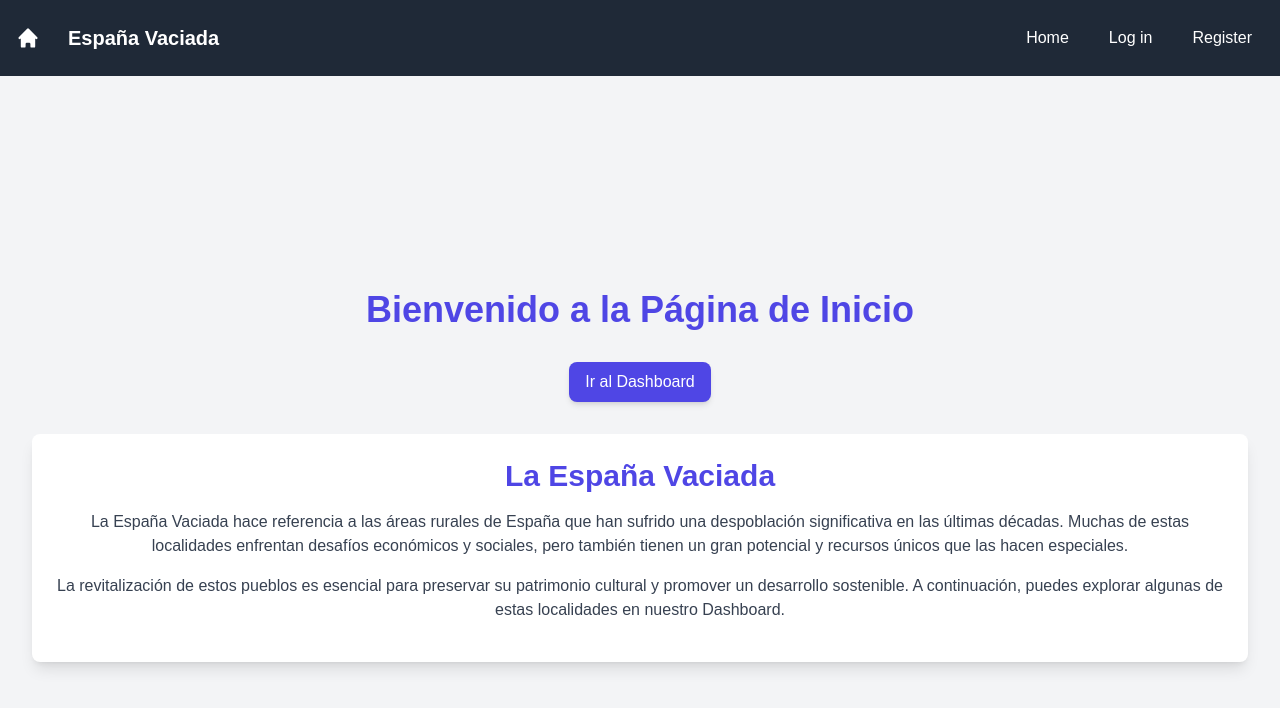
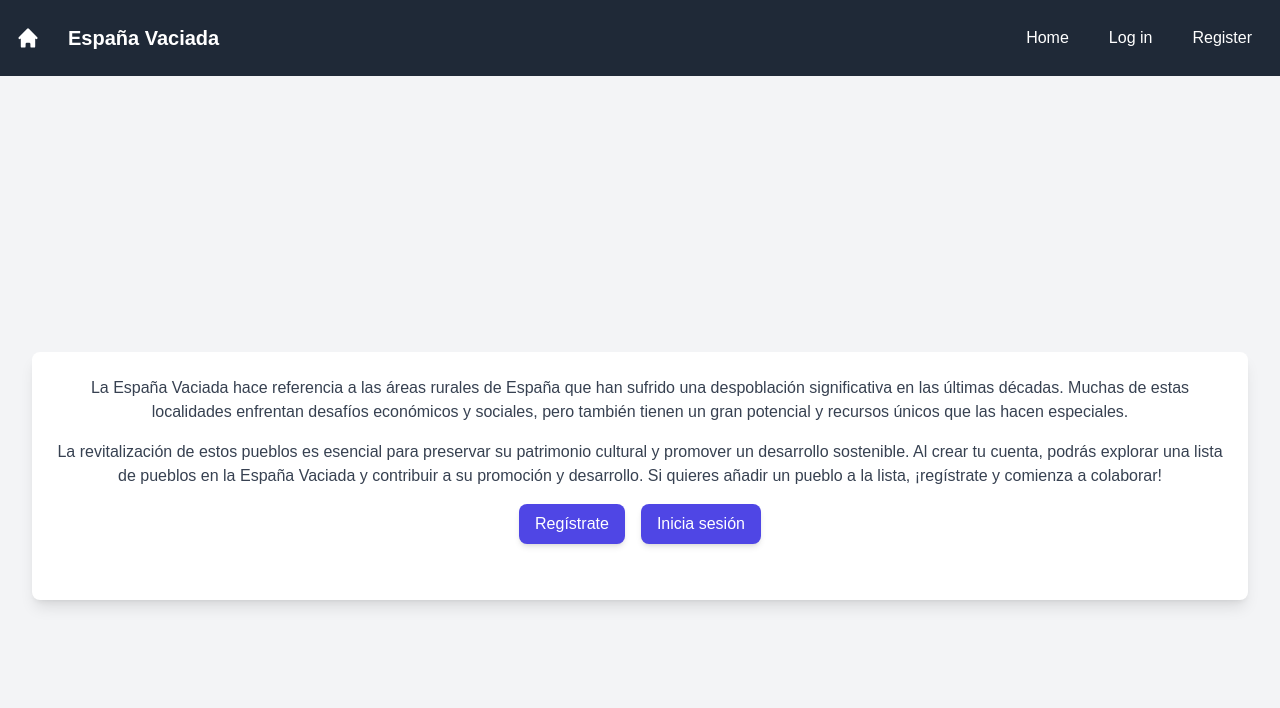
Before and after one commit to Bootcamp-IA-P4/emptyspain-frontend, a Next.js app: page / in a window 1280 px wide. Shown: the top 708 px of the page. Built offline with nearby package versions, Linux system fonts and the light colour scheme.

Commit message:
feat: modify welcome message

```diff
--- a/src/app/page.js
+++ b/src/app/page.js
@@ -1,35 +1,71 @@
 "use client";
-import { useRouter } from 'next/navigation'; // Cambiado de next/router a next/navigation
+import { useRouter } from "next/navigation";
+import { useAuth } from "../context/authContext";
 
 export default function Home() {
   const router = useRouter();
+  const { user, loading } = useAuth();
 
   const handleRedirect = () => {
-    router.push('/dashboard');
+    router.push("/dashboard");
   };
+
+  if (loading) {
+    return <div>Loading...</div>;
+  }
 
   return (
     <div className="flex flex-col items-center justify-center min-h-screen bg-gray-100 p-8">
-      <h1 className="text-4xl font-bold mb-8 text-indigo-600 text-center">Bienvenido a la Página de Inicio</h1>
+      {user ? (
+        // Si el usuario está logueado, mostrar mensaje de bienvenida
+        <div className="bg-white p-6 rounded-lg shadow-lg text-center">
+          <h2 className="text-3xl font-semibold mb-4 text-indigo-600">
+            ¡Hola, {user.username}!
+          </h2>
+          <p className="text-gray-700 mb-8">
+            Nos alegra verte de nuevo. Ya puedes explorar la España Vaciada y
+            contribuir a la revitalización de nuestros pueblos.
+          </p>
           <button
             onClick={handleRedirect}
-        className="bg-indigo-600 text-white py-2 px-4 rounded-lg shadow-md hover:bg-indigo-700 transition-colors mb-8"
+            className="bg-indigo-600 text-white py-2 px-4 rounded-lg shadow-md hover:bg-indigo-700 transition-colors mb-4"
           >
             Ir al Dashboard
           </button>
-
+        </div>
+      ) : (
+        // Si no está logueado, mostrar información sobre la España Vaciada
         <div className="bg-white p-6 rounded-lg shadow-lg text-center">
-        <h2 className="text-3xl font-semibold mb-4 text-indigo-600">La España Vaciada</h2>
           <p className="text-gray-700 mb-4">
-          La España Vaciada hace referencia a las áreas rurales de España que han sufrido una despoblación
-          significativa en las últimas décadas. Muchas de estas localidades enfrentan desafíos económicos y sociales,
-          pero también tienen un gran potencial y recursos únicos que las hacen especiales.
+            La España Vaciada hace referencia a las áreas rurales de España que
+            han sufrido una despoblación significativa en las últimas décadas.
+            Muchas de estas localidades enfrentan desafíos económicos y
+            sociales, pero también tienen un gran potencial y recursos únicos
+            que las hacen especiales.
           </p>
           <p className="text-gray-700 mb-4">
-          La revitalización de estos pueblos es esencial para preservar su patrimonio cultural y promover un desarrollo
-          sostenible. A continuación, puedes explorar algunas de estas localidades en nuestro Dashboard.
+            La revitalización de estos pueblos es esencial para preservar su
+            patrimonio cultural y promover un desarrollo sostenible. Al crear tu
+            cuenta, podrás explorar una lista de pueblos en la España Vaciada y
+            contribuir a su promoción y desarrollo. Si quieres añadir un pueblo
+            a la lista, ¡regístrate y comienza a colaborar!
           </p>
+          <div className="flex gap-4 justify-center items-center">
+            <button
+              onClick={() => router.push("/register")}
+              className="bg-indigo-600 text-white py-2 px-4 rounded-lg shadow-md hover:bg-indigo-700 transition-colors mb-8"
+            >
+              Regístrate
+            </button>
+            <button
+              onClick={() => router.push("/login")}
+              className="bg-indigo-600 text-white py-2 px-4 rounded-lg shadow-md hover:bg-indigo-700 transition-colors mb-8"
+            >
+              Inicia sesión
+            </button>
           </div>
+        </div>
+      )}
     </div>
   );
 }
```
Lines whose indentation alone changed are shown as unchanged.
